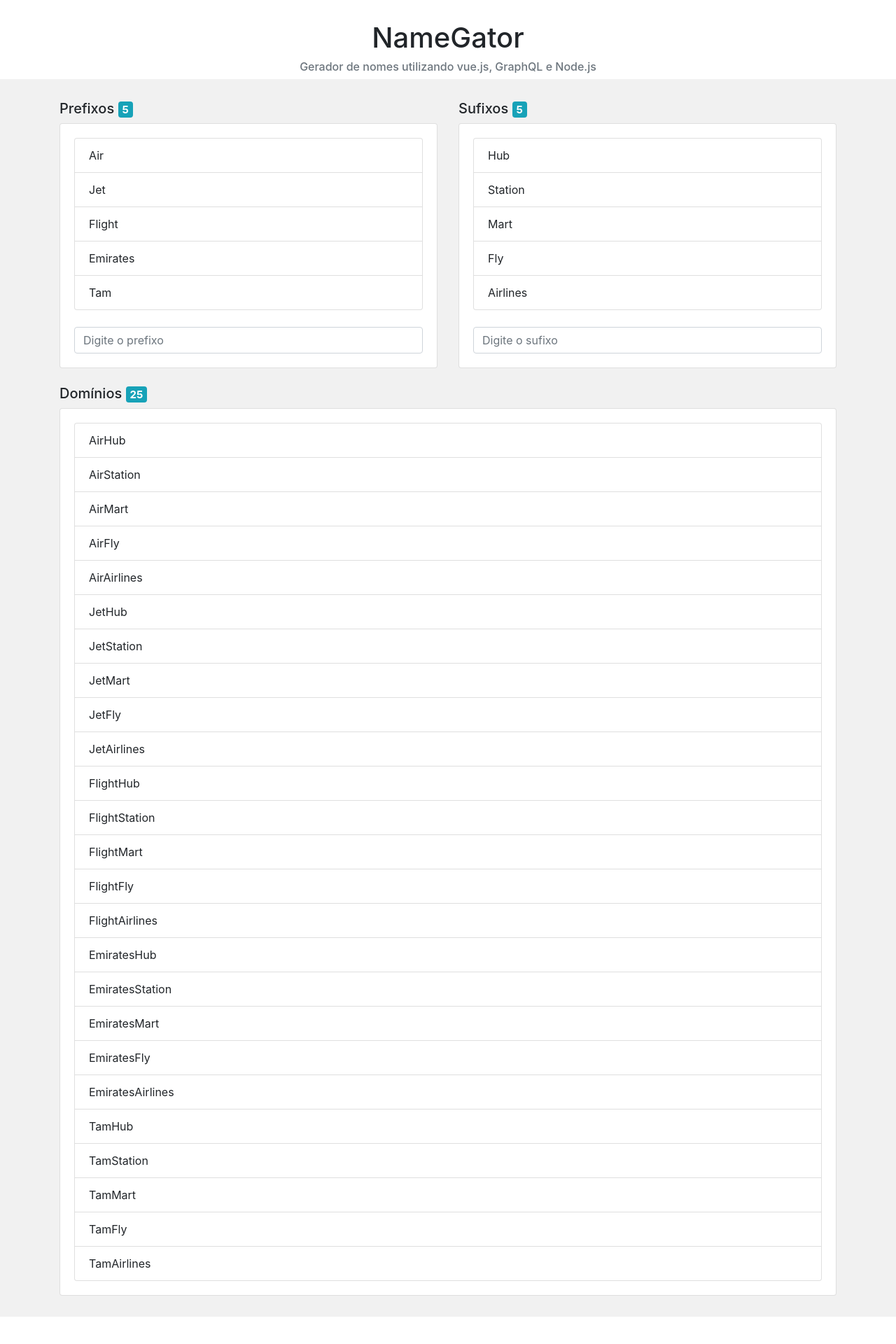
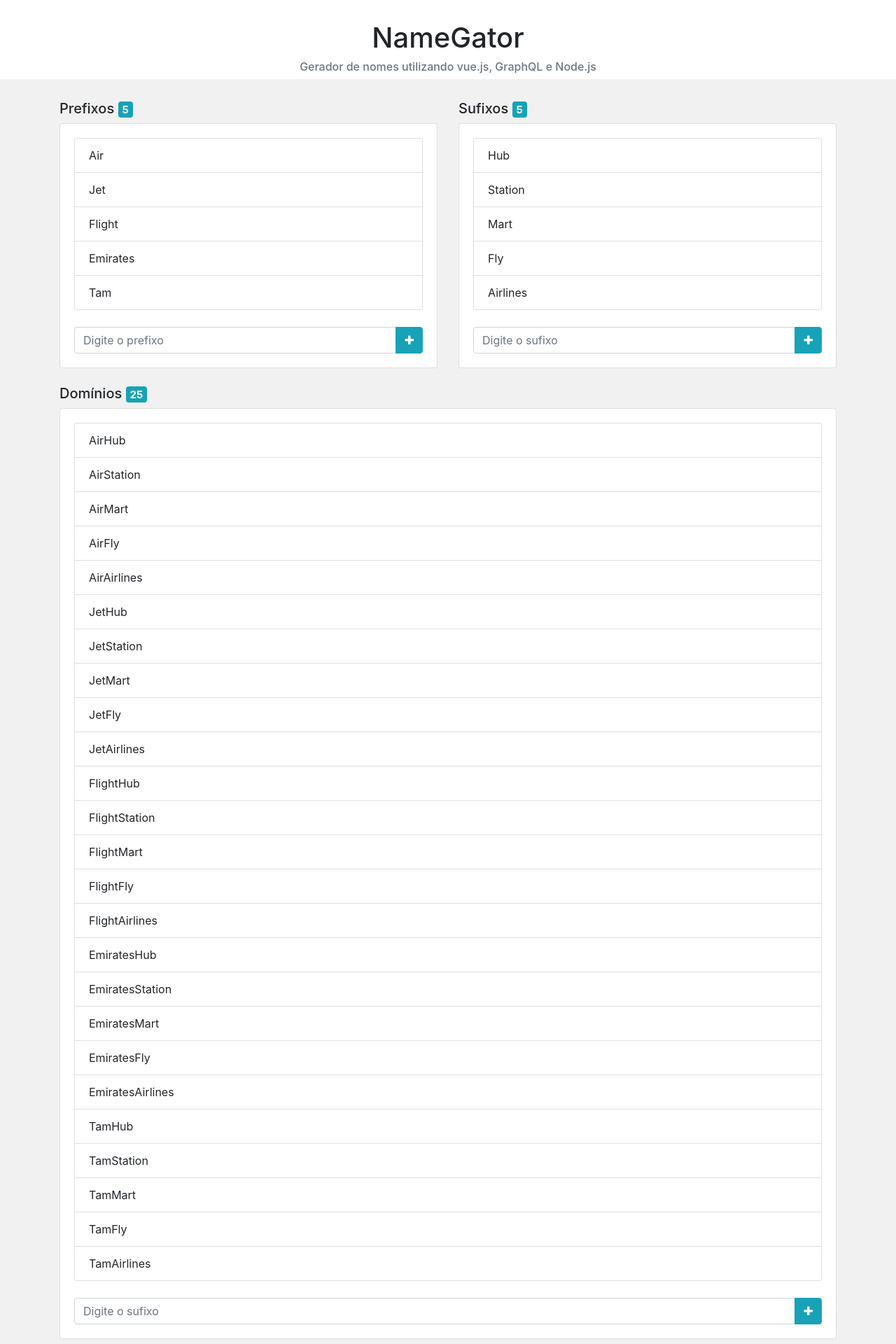
Before and after one commit to igooruh/fullstack-vue-graphql-node, a Vue app: page / in a window 1280 px wide. Shown: the top 1920 px of the page at 70% size. Built offline with nearby package versions, Linux system fonts and the light colour scheme.

Commit message:
Task 00009 - Add button to search sufix.

```diff
--- a/src/App.vue
+++ b/src/App.vue
@@ -21,7 +21,12 @@
 								</li>
 							</ul>
 							<br />
-							<input class="form-control" type="text" placeholder="Digite o prefixo " />
+							<div class="input-group">
+								<input class="form-control" type="text" placeholder="Digite o prefixo " />
+								<div class="input-group-append">
+									<button class="btn btn-info"><span class="fa fa-plus"></span></button>
+								</div>
+							</div>
 						</div>
 					</div>
 				</div>
@@ -35,7 +40,12 @@
 								</li>
 							</ul>
 							<br />
-							<input class="form-control" type="text" placeholder="Digite o sufixo " />
+							<div class="input-group">
+								<input class="form-control" type="text" placeholder="Digite o sufixo" />
+								<div class="input-group-append">
+									<button class="btn btn-info"><span class="fa fa-plus"></span></button>
+								</div>
+							</div>
 						</div>
 					</div>
 				</div>
@@ -50,6 +60,13 @@
 							{{ domain.name }}
 						</li>
 					</ul>
+					<br />
+					<div class="input-group">
+						<input class="form-control" type="text" placeholder="Digite o sufixo" />
+						<div class="input-group-append">
+							<button class="btn btn-info"><span class="fa fa-plus"></span></button>
+						</div>
+					</div>
 				</div>
 			</div>
         </div>
```
